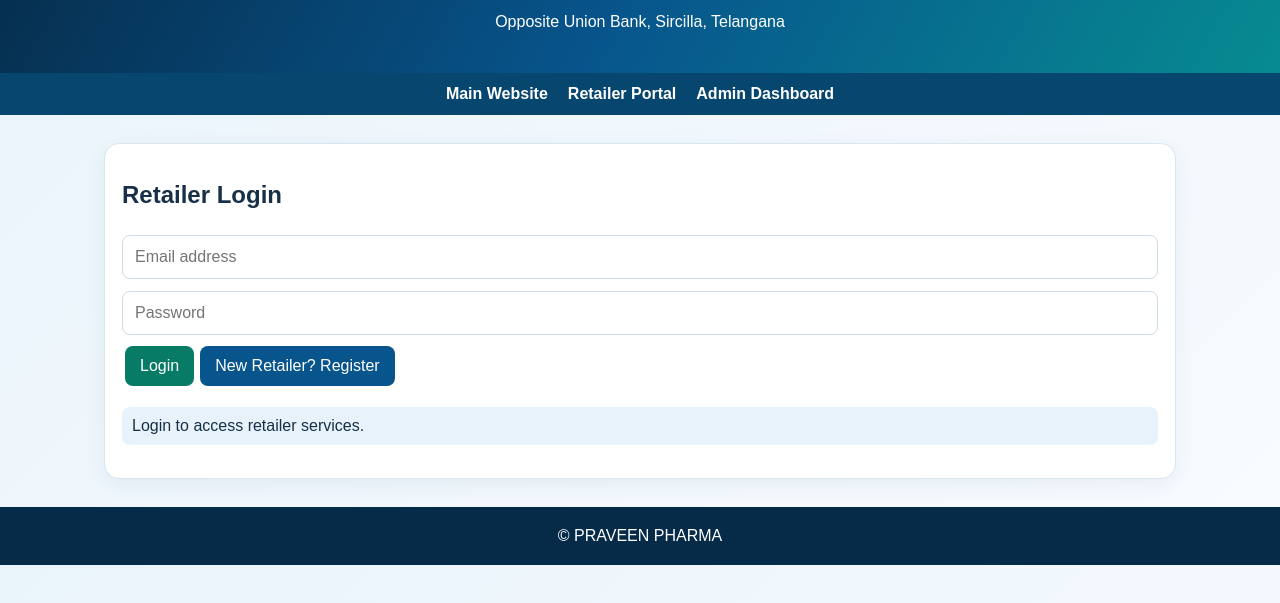
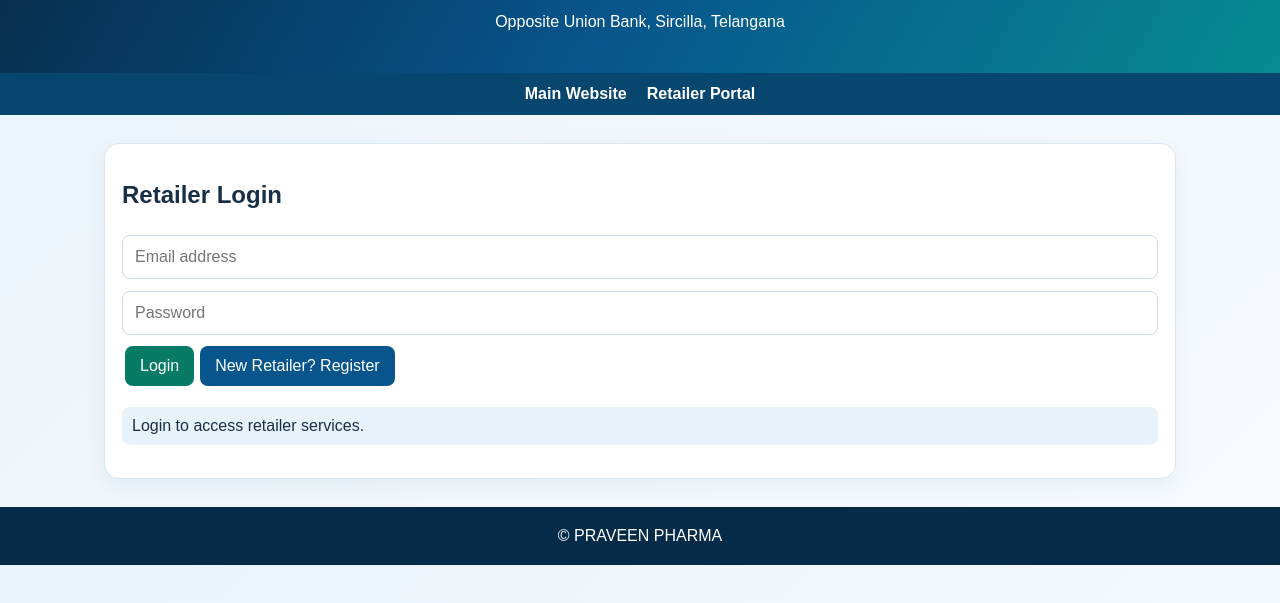
Before and after one commit to prasadvavilala7-code/PRAVEEN-PHARMA-, a plain HTML site: page retailer.html in a window 1280 px wide. Shown: the part 127-730 px from the top of the page. Drawn offline with nearby package versions, Linux system fonts and the light colour scheme.

Commit message:
Keep retailer portal separate from public admin navigation

```diff
--- a/retailer.html
+++ b/retailer.html
@@ -9,7 +9,7 @@
 </style></head>
 <body>
 <header><h1>PRAVEEN PHARMA</h1><p>Retailer Ordering Portal</p><p>Opposite Union Bank, Sircilla, Telangana</p></header>
-<nav aria-label="Main navigation" style="background:#06466f;text-align:center;padding:12px"><a href="./index.html" style="color:#fff;text-decoration:none;margin:0 10px;font-weight:bold">Main Website</a><a href="./retailer.html" style="color:#fff;text-decoration:none;margin:0 10px;font-weight:bold">Retailer Portal</a><a href="./admin.html" style="color:#fff;text-decoration:none;margin:0 10px;font-weight:bold">Admin Dashboard</a></nav>
+<nav aria-label="Main navigation" style="background:#06466f;text-align:center;padding:12px"><a href="./index.html" style="color:#fff;text-decoration:none;margin:0 10px;font-weight:bold">Main Website</a><a href="./retailer.html" style="color:#fff;text-decoration:none;margin:0 10px;font-weight:bold">Retailer Portal</a></nav>
 <main>
 <section class="panel" id="authPanel"><h2>Retailer Login</h2><input id="email" type="email" placeholder="Email address" autocomplete="username"><input id="password" type="password" placeholder="Password" autocomplete="current-password"><button id="loginBtn">Login</button><button class="secondary" id="showRegister">New Retailer? Register</button><p id="message" role="status">Login to access retailer services.</p></section>
 <section class="panel hidden" id="registerPanel"><h2>New Retailer Registration</h2><p class="muted">Registration requests are reviewed by PRAVEEN PHARMA. Prices and ordering unlock only after approval.</p><input id="regShop" placeholder="Shop name *"><input id="regOwner" placeholder="Owner name"><input id="regPhone" type="tel" placeholder="Mobile number *"><input id="regGstin" placeholder="GSTIN (optional)"><input id="regEmail" type="email" placeholder="Email address *"><input id="regPassword" type="password" placeholder="Create password (minimum 6 characters)"><button id="registerBtn">Submit Registration</button><button class="secondary" id="backLogin">Back to Login</button><p id="regMessage" role="status"></p></section>
```
